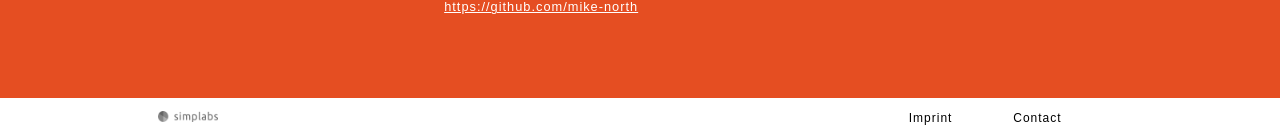
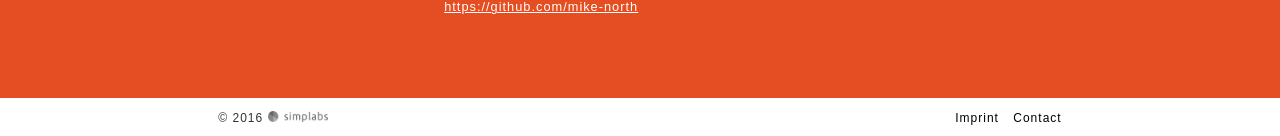
Before and after one commit to mainmatter/elixir-phoenix-workshops, a Jekyll site: the page built from index.html, in a window 1280 px wide. Shown: the part 3759-3895 px from the top of the page. Built offline with Jekyll 4.4.1, drawn with Linux system fonts in a browser that asks for light colours; nearby versions of some CDN libraries.

Commit message:
Fix footer

```diff
--- a/css/main.scss
+++ b/css/main.scss
@@ -352,12 +352,18 @@ i:hover {
   background-color: #fff;
   padding: 10px 0;
   font-size: 12px;
-  color: #fff;
 
   a {
     color: #000;
+
     &:hover {
       text-decoration: none;
+    }
+  }
+
+  .links {
+    a {
+      margin-left: 10px;
     }
   }
 
--- a/index.html
+++ b/index.html
@@ -181,14 +181,12 @@ title: Elixir Phoenix Workshops
 </div>
 
 <div class="row footer">
-  <div id="footer-logo" class="col-md-3 col-md-offset-1 col-sm-6 col-sm-offset-1 col-xs-9 col-xs-offset-4">
+  <div id="footer-logo" class="col-xs-5 col-xs-offset-1 col-md-4 col-md-offset-2">
     <span>&copy; 2016 </span>
     <i class="simplabs"></i>
   </div>
-  <div class="col-md-1 col-md-offset-4 col-sm-1 col-sm-offset-0 col-xs-3 col-xs-offset-1 text-right">
+  <div class="col-xs-5 col-md-4 text-right links">
     <a href="https://simplabs.com/imprint">Imprint</a>
-  </div>
-  <div class="col-md-1 col-sm-2 col-xs-3 text-right">
     <a href="https://simplabs.com/contact">Contact</a>
   </div>
 </div>
```
